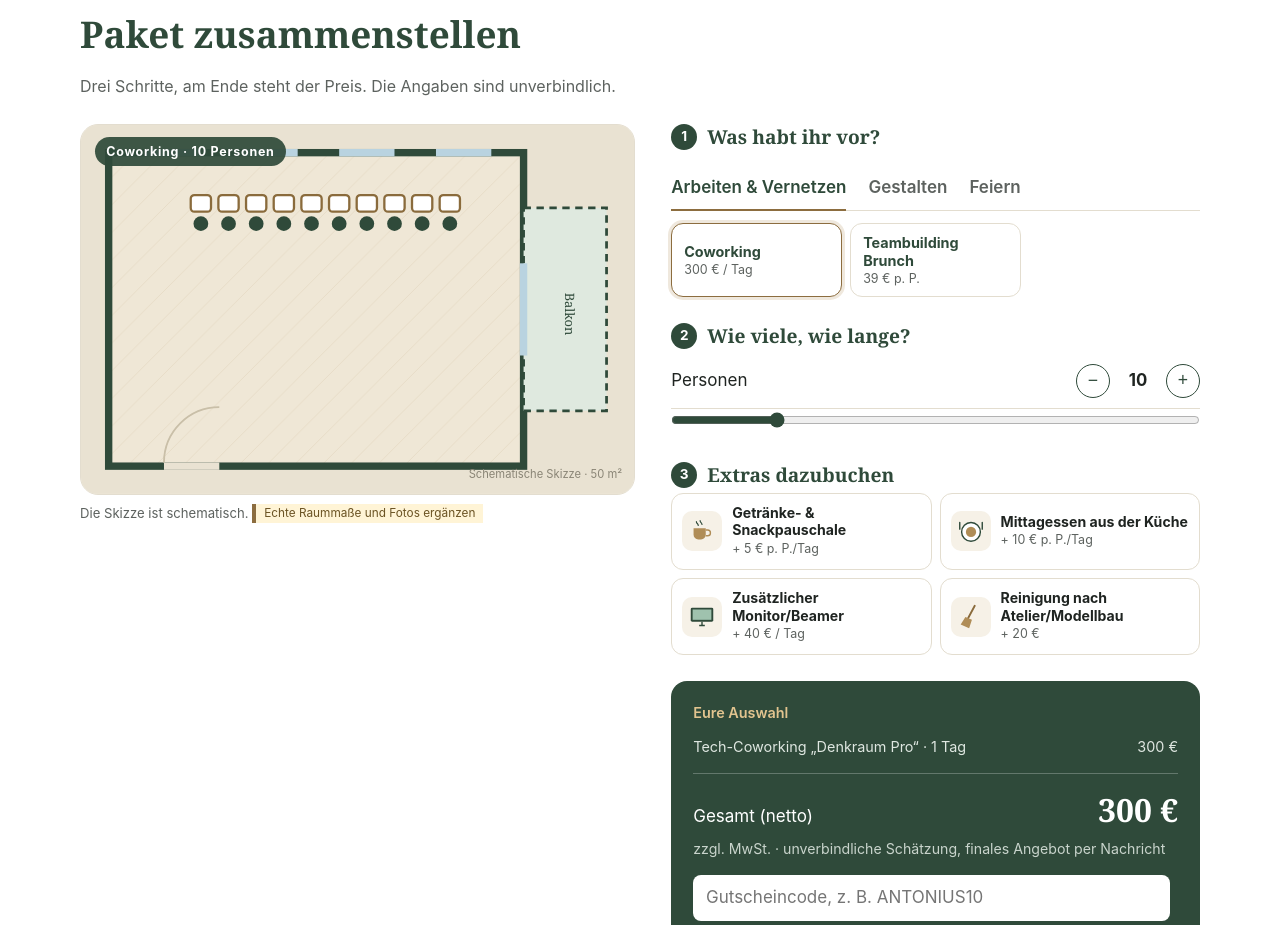
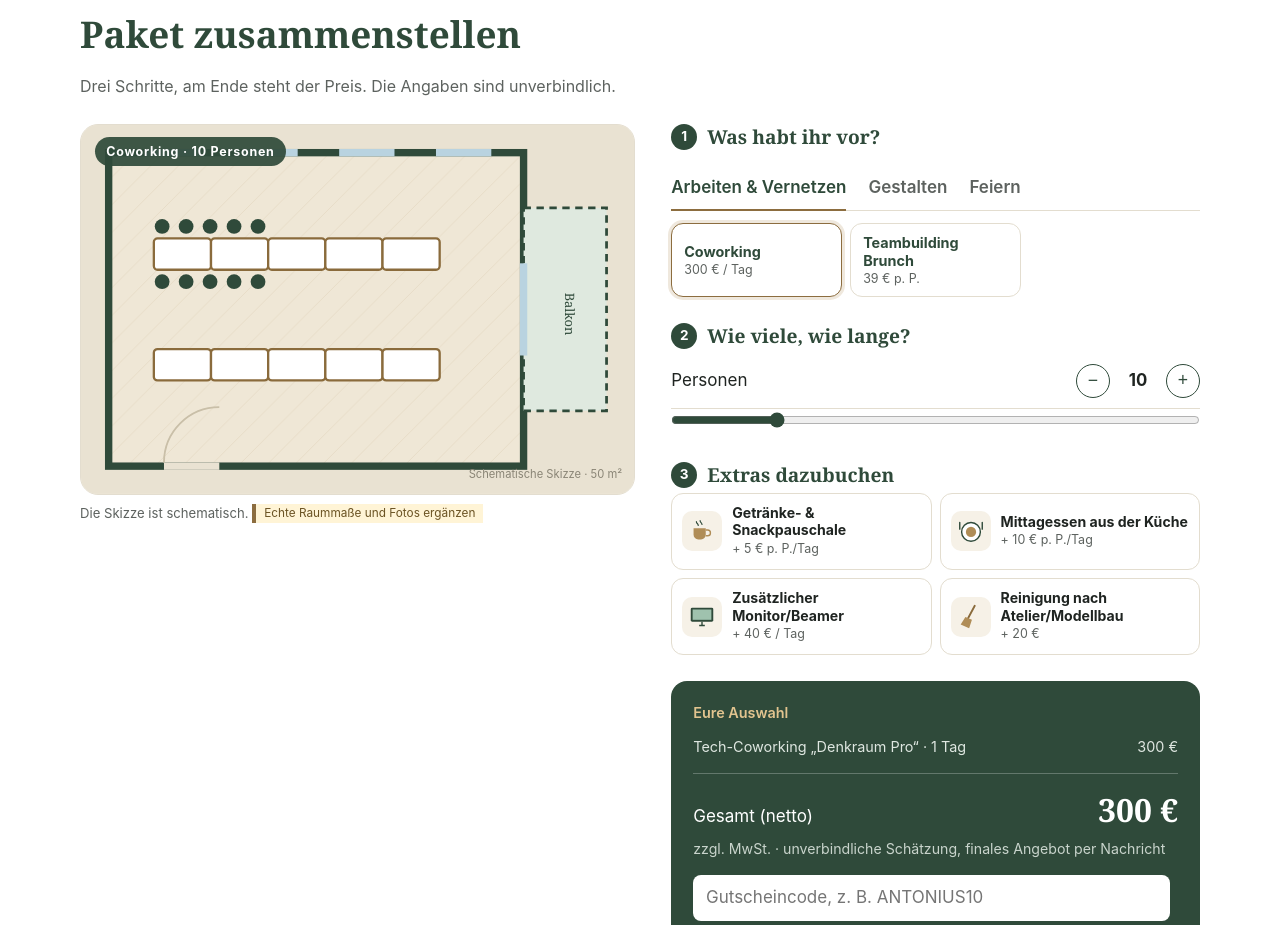
Before and after one commit to pranii/AnotoniushausRaum, a plain HTML site: page index.html in a window 1280 px wide. Shown: the part 840-1765 px from the top of the page. Drawn offline with Linux system fonts and the light colour scheme.

Commit message:
Coworking nutzt dieselbe Tafel-Anordnung wie Teambuilding
Co-Authored-By: Claude Opus 5.5 <noreply@anthropic.com>

```diff
--- a/index.html
+++ b/index.html
@@ -367,7 +367,7 @@ var MAX_P = 44;
 
 // unit: 'day' = pro Tag, 'person' = pro Person, 'flat' = pauschal
 var PACKAGES = [
-  { id:'cowork', group:'Arbeiten & Vernetzen', name:'Tech-Coworking „Denkraum Pro“', short:'Coworking', price:300, unit:'day', layout:'cowork', persons:[2,44,10], days:true,
+  { id:'cowork', group:'Arbeiten & Vernetzen', name:'Tech-Coworking „Denkraum Pro“', short:'Coworking', price:300, unit:'day', layout:'banquet', persons:[2,44,10], days:true,
     addons:['snack','lunch','extraScreen','clean'], addonPrice:{ snack:5 }, word:'Team',
     detail:[['Tech-Coworking „Denkraum Pro“','300 € pro Tag für den ganzen Raum.'],['Getränke- & Snackpauschale','5 € pro Person für den ganzen Tag.'],['Mittagessen aus der Küche','10 € pro Person'],['Reinigung','20 €']] },
   { id:'brunch', group:'Arbeiten & Vernetzen', name:'Teambuilding Brunch', short:'Teambuilding Brunch', price:39, unit:'person', layout:'banquet', persons:[10,44,30],
```
